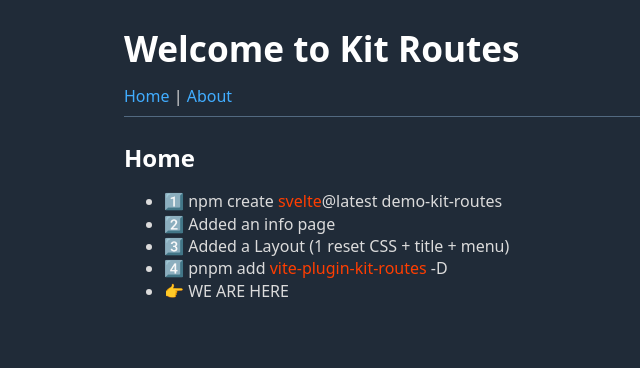
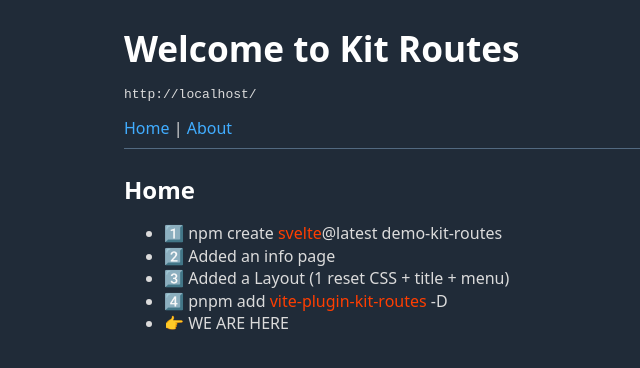
Before and after one commit to jycouet/aos-2023, a SvelteKit app: page / in a window 1280 px wide. Shown: the top 368 px of the page, without its empty margins (116-756 px from the left). Built offline with nearby package versions, Linux system fonts and the light colour scheme.

Commit message:
path display

```diff
--- a/src/routes/+layout.svelte
+++ b/src/routes/+layout.svelte
@@ -1,3 +1,7 @@
+<script>
+  import { page } from "$app/stores";
+</script>
+
 <svelte:head>
   <link
     rel="stylesheet"
@@ -7,6 +11,7 @@
 </svelte:head>
 
 <h1>Welcome to Kit Routes</h1>
+<pre>{$page.url}</pre>
 
 <a href="/">Home</a> |
 <a href="/info">About</a>
```
